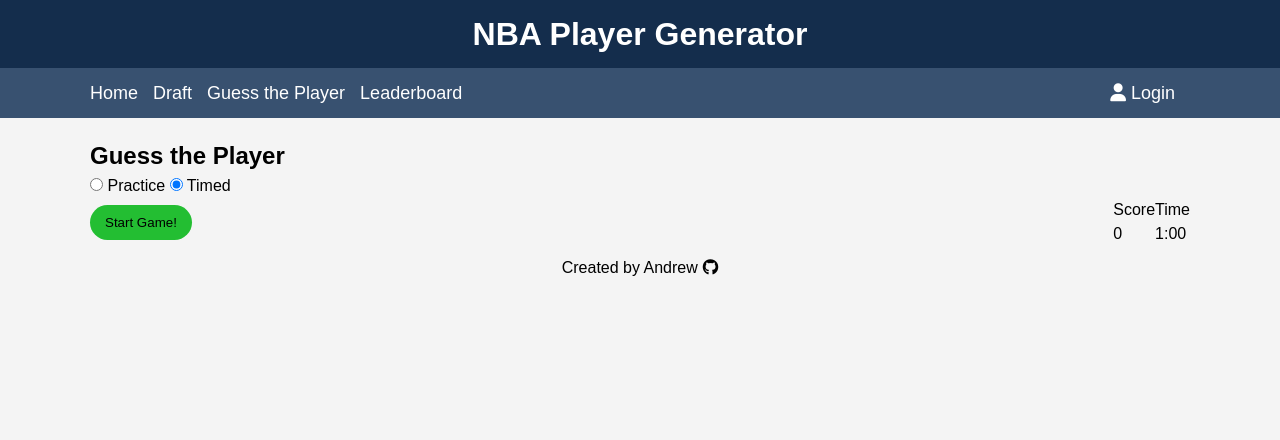
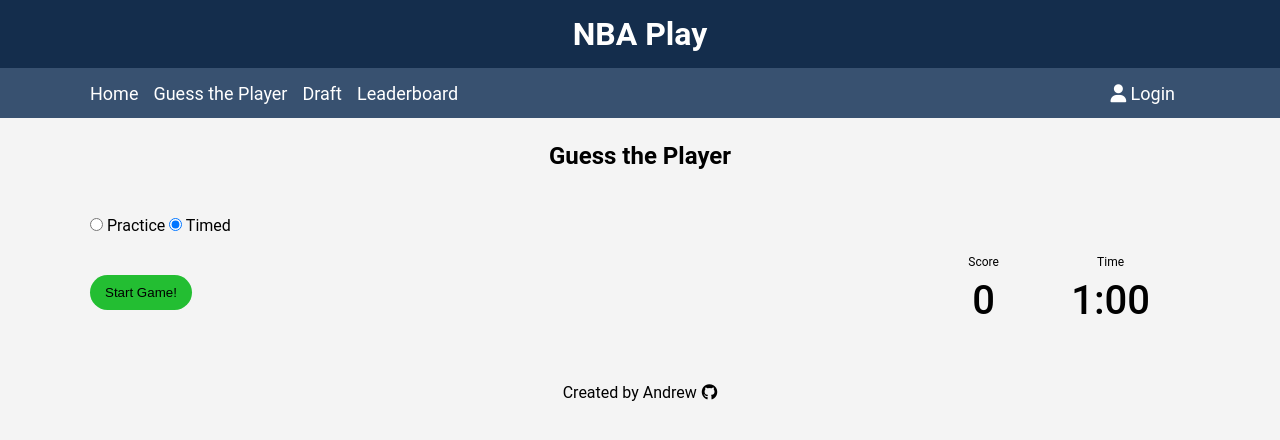
Before and after one commit to ahalajian/nba-player-generator---new, a Django app: page /guess/ in a window 1280 px wide. Shown: the top 440 px of the page. Run offline with Django 5.2, Linux system fonts and the light colour scheme; some libraries are stand-ins or nearby versions.

Commit message:
Incoporate styling into guessing gameplay -Changed font to Roboto -Implemented focusing, added spacing

```diff
--- a/mysite/nba_play/static/nba_play/style.css
+++ b/mysite/nba_play/static/nba_play/style.css
@@ -8,7 +8,7 @@
 body {
   background-color: #f4f4f4;
   color: #000;
-  font: normal 16px Arial, Helvetica, sans-serif;
+  font: normal 16px 'Roboto', sans-serif;
   line-height: 1.5;
 }
 
@@ -26,6 +26,10 @@
   color: #fff;
   text-align: center;
   padding: 10px;
+}
+
+h2 {
+  text-align: center;
 }
 
 .container{
@@ -124,11 +128,22 @@
   display: block;
 }
 
+.game {
+  margin: 40px 0px;
+}
+
 .game-box {
   display:flex;
   justify-content: space-between;
   align-items: center;
   margin-bottom: 10px;
+  margin-top: 15px;
+  gap: 2rem;
+}
+
+.guess-options{
+  width: 100%;
+  flex-direction: column;
 }
 
 .user-guess-text {
@@ -136,16 +151,41 @@
   flex-direction: column;
 }
 
+#user-text {
+  padding: 15px;
+}
+
 .score-board {
-  display: flex
+  display: flex;
+  justify-content: space-between;
+  gap: 2rem;
+  margin-right: 40px;
+  align-items: start;
+}
+
+.data {
+  text-align: center;
+  font-size: .75rem;
+}
+
+.data-value {
+  text-align: center;
+  font-size: 2.5rem;
+  font-weight: 500;
 }
 
 .skip-button{
   background-color: rgb(243, 175, 51);
+  width: 20%;
 }
 
 .skip-button:hover{
   background-color: rgb(220, 160, 50);
+}
+
+#enter-name-text {
+  padding-left: 2px;
+  margin-bottom: 5px;
 }
 
 table {
--- a/mysite/nba_play/templates/nba_play/base.html
+++ b/mysite/nba_play/templates/nba_play/base.html
@@ -8,12 +8,15 @@
   <link rel="stylesheet" href="{% static 'nba_play/style.css' %}">
 
   <script src="https://kit.fontawesome.com/5007da0f3d.js" crossorigin="anonymous"></script>
+  <link rel="preconnect" href="https://fonts.googleapis.com">
+
+  <link href="https://fonts.googleapis.com/css2?family=Poppins:ital,wght@0,100;0,200;0,300;0,400;0,500;0,600;0,700;0,800;0,900;1,100;1,200;1,300;1,400;1,500;1,600;1,700;1,800;1,900&display=swap" rel="stylesheet">
 
 </head>
 <body>
   <header>
     <div class="container">
-      <h1>NBA Player Generator</h1>
+      <h1>NBA Play</h1>
     </div>
   </header>
 
@@ -21,8 +24,8 @@
     <div class="container">
       <ul class="nav-list">
         <li><a href="/">Home</a></li>
+        <li><a href="/guess/">Guess the Player</a></li>
         <li><a href="#">Draft</a></li>
-        <li><a href="/guess/">Guess the Player</a></li>
         <li><a href="#">Leaderboard</a></li>
         <li id ="login-button"><a href="login.html"><i class="fa-solid fa-user"></i> Login</a></li>
       </ul>
--- a/mysite/nba_play/templates/nba_play/guess.html
+++ b/mysite/nba_play/templates/nba_play/guess.html
@@ -5,6 +5,7 @@
   <div class="container">
     <h2>Guess the Player</h2>
 
+    <div class="game">
       <div class="game-type">
         <input type="radio" id="practice" value="practice" name="game-type">
         <label for="practice">Practice</label>
@@ -21,34 +22,37 @@
 
         <div class="guess-options" hidden>
           <div class="user-guess-text">
-          <label for="user-text">Enter Player Name</label>
-          <input type="text" id="user-text">
+            <label id="enter-name-text" for="user-text">Enter Player Name:</label>
+            <input type="text" id="user-text" autocomplete="off">
           </div>
           <button class="button skip-button">Skip</button>
         </div>
+
 
         <button class="button play-again-button" hidden>Play Again!</button>
 
         <div class="score-board">
 
-        <div class="score">
+          <div class="data" id="score">
             <span>Score</span>
-          <div id="score-value">0</div>
+            <div class="data-value" id="score-value">0</div>
           </div>
-        <div class="pause" hidden>
+          <div class="pause" style="visibility:hidden">
             <button><i class="fa-solid fa-pause"></i></button>
           </div>
-        <div class="time">
+          <div class="data" id="time">
             <span>Time</span>
-          <div id="time-value">1:00</div>
+            <div class="data-value" id="time-value">1:00</div>
           </div>
 
         </div>
 
       </div>
 
+
       <div class="players"></div>
       <button class="button give-up-button" hidden>Give Up!</button>
+    </div>
 
   </div>
 
@@ -56,8 +60,6 @@
     let form = document.getElementById('start-form');
     form.addEventListener('submit', startGame);
 
-    // time_lst = document.getElementById('time-value').innerText.split(":");
-    // let seconds = parseInt(time_lst[0]) * 60 + parseInt(time_lst[1]);
     let intervalId;
     let seconds;
 
@@ -69,11 +71,14 @@
       e.preventDefault();
 
       // changing game design
+      document.getElementById("time-value").style.color = "#000";
       document.getElementById("start-form").style.display = "none"; //removes start game button
       document.querySelector('.guess-options').style.display = "flex"; //adds typing and skip button
       document.querySelector(".game-type").style.display = "none"; //practice or timed radio
-      document.querySelector(".pause").style.display = "block"; //adds pause button
+      document.querySelector(".pause").style.visibility = "visible"; //adds pause button
       document.querySelector(".play-again-button").style.display = "none";
+
+      document.getElementById('user-text').focus(); //puts input into focus
 
       let give_up_button = document.querySelector(".give-up-button");
       give_up_button.style.display = "block";
@@ -98,7 +103,11 @@
     */
     function gameTimer() {
       seconds = (seconds - 0.1).toFixed(1);
-      document.getElementById('time-value').textContent = seconds;
+      time_value = document.getElementById('time-value')
+      time_value.textContent = seconds;
+      if (seconds < 5.1){
+        time_value.style.color = 'red';
+      }
       if (seconds < 0.1){
         endGame();
       }
@@ -160,7 +169,7 @@
       play_again_button.style.display = "block";
       play_again_button.addEventListener('click', startGame);
       document.querySelector('.guess-options').style.display = "none";
-      document.querySelector(".pause").style.display = "none";
+      document.querySelector(".pause").style.visibility = "hidden";
       document.querySelector(".give-up-button").style.display = "none";
     }
 
```
Lines whose indentation alone changed are shown as unchanged.
